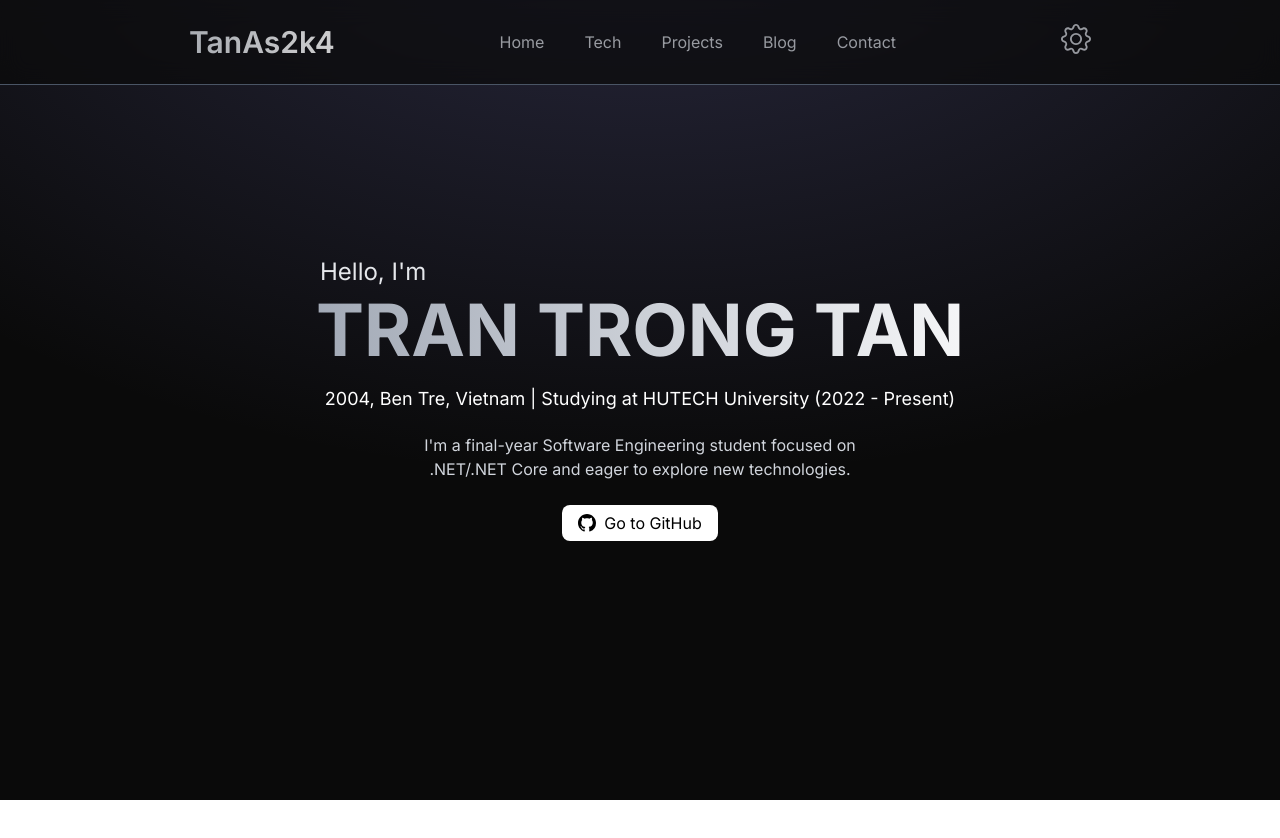
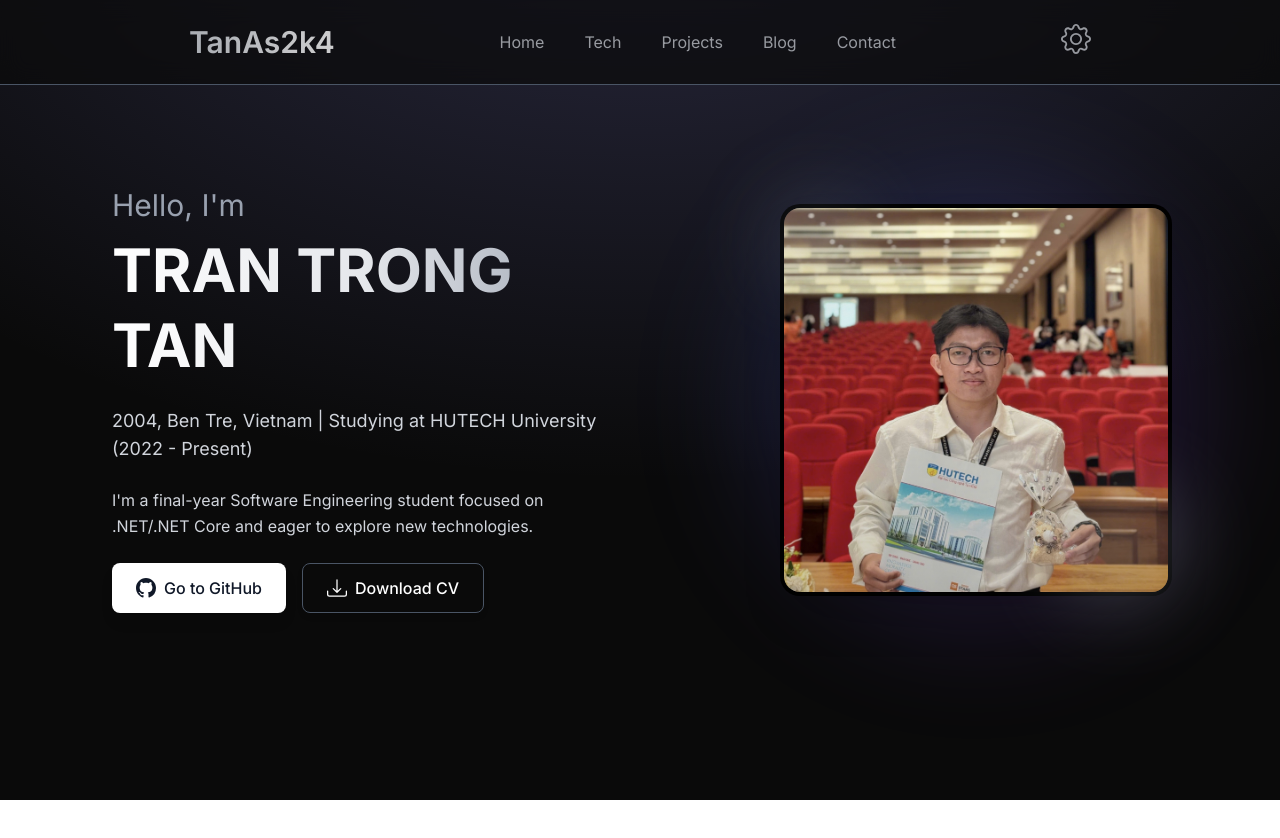
Before and after one commit to Tanas2k4/Portfolio, a React (Vite) app: page /home in a window 1280 px wide. Shown: the top 838 px of the page. Built offline with nearby package versions, Linux system fonts and the light colour scheme.

Commit message:
add dowload button and image avatar

```diff
--- a/src/App.jsx
+++ b/src/App.jsx
@@ -10,6 +10,7 @@ import ZeinIDE from "./pages/ZeinIDE";
 import HutechIDE from "./pages/HutechIDE";
 import Footer from "./components/Footer";
 import { AppProvider, useApp } from "./context/AppContext";
+import Blog from "./components/Blog";
 
 function ScrollToTop() {
   const { pathname } = useLocation();
@@ -39,6 +40,7 @@ function AppContent() {
             <Intro />
             <Tech />
             <Projects />
+            <Blog />
             <Contact />
 
           </main>
--- /dev/null
+++ b/src/components/Blog.jsx
@@ -0,0 +1,5 @@
+import React from "react";
+
+export default function Blog() {
+  return <div id="blog"></div>;
+}
--- a/src/components/Intro.jsx
+++ b/src/components/Intro.jsx
@@ -1,7 +1,7 @@
 import { motion } from "framer-motion";
-import { BsGithub } from "react-icons/bs";
+import { BsDownload, BsGithub } from "react-icons/bs";
 import { useApp } from "../context/AppContext";
-
+import avatarIntro from "../assets/avatar.JPEG";
 const Intro = () => {
   const { theme, language, t } = useApp();
 
@@ -9,70 +9,153 @@ const Intro = () => {
     <div
       id="home"
       className="flex min-h-screen w-full items-center justify-center p-4 sm:p-6 md:p-8 lg:p-12"
-      style={{ fontFamily: language === "vi" ? "Inter, sans-serif" : "inherit" }}
+      style={{
+        fontFamily: language === "vi" ? "Inter, sans-serif" : "inherit",
+      }}
     >
-      <div className="container mx-auto flex flex-col items-center justify-center gap-3 max-w-[800px] w-full">
-        {/* Header Section */}
+      <div className="container mx-auto max-w-6xl w-full">
+        <div className="grid grid-cols-1 lg:grid-cols-2 gap-8 lg:gap-12 items-center">
+          {/* Left Column - Text Content */}
           <motion.div
-          initial={{ y: -50, opacity: 0 }}
-          animate={{ y: 0, opacity: 1 }}
+            initial={{ x: -50, opacity: 0 }}
+            animate={{ x: 0, opacity: 1 }}
             transition={{ duration: 0.8, delay: 0.2, ease: "easeOut" }}
-          className="flex flex-col w-full"
+            className="flex flex-col gap-6 order-2 lg:order-1"
           >
+            {/* Header */}
+            <div className="flex flex-col">
               <h1
-            className={`text-center sm:text-left pl-4 md:pl-20 text-2xl sm:text-3xl lg:text-2xl font-heading font-normal leading-[1.1] ${
-              theme === "light" ? "text-gray-800" : "text-gray-200"
+                className={`text-2xl sm:text-3xl font-heading font-normal leading-tight ${
+                  theme === "light" ? "text-gray-600" : "text-gray-400"
                 }`}
               >
                 {t.helloIm}
               </h1>
               <h2
-            className={`text-center text-4xl sm:text-5xl lg:text-7xl font-heading font-extrabold leading-[1.1] mt-1 ${
+                className={`text-4xl sm:text-5xl lg:text-6xl xl:text-6xl font-heading font-extrabold leading-tight mt-2 ${
                   theme === "light"
-                ? "bg-gradient-to-l from-gray-800 to-gray-600 bg-clip-text text-transparent"
-                : "bg-gradient-to-l from-white to-gray-400 bg-clip-text text-transparent"
+                    ? "bg-gradient-to-r from-gray-900 via-gray-800 to-gray-700 bg-clip-text text-transparent"
+                    : "bg-gradient-to-r from-white via-gray-200 to-gray-400 bg-clip-text text-transparent"
                 }`}
               >
                 {t.myname}
               </h2>
-        </motion.div>
+            </div>
 
-        <motion.div
-          initial={{ y: 50, opacity: 0 }}
-          animate={{ y: 0, opacity: 1 }}
-          transition={{ duration: 0.8, delay: 0.4, ease: "easeOut" }}
-          className="flex flex-col items-center text-center"
-        >
+            {/* Location */}
             <p
-            className={`text-sm sm:text-base lg:text-lg font-body font-light mt-1 ${
-              theme === "light" ? "text-gray-700" : "text-white"
+              className={`text-base sm:text-lg font-body font-light flex items-center gap-2 ${
+                theme === "light" ? "text-gray-600" : "text-gray-300"
               }`}
             >
               {t.location}
             </p>
 
+            {/* Description */}
             <p
-            className={`text-sm sm:text-base font-body font-normal max-w-md sm:max-w-lg mx-auto mt-5 text-center leading-6 ${
+              className={`text-sm sm:text-base font-body font-normal leading-relaxed max-w-xl ${
                 theme === "light" ? "text-gray-600" : "text-gray-300"
               }`}
             >
               {t.introDescription}
             </p>
 
-          <a
+            {/* CTA Button */}
+            <div className="flex gap-4">
+              {/* GitHub */}
+              <motion.a
                 href="https://github.com/TanAs2k4"
                 target="_blank"
                 rel="noopener noreferrer"
-            className={`h-9 px-4 py-2 flex items-center gap-2 rounded-lg transition-colors duration-300 mt-6 ${
+                whileHover={{ scale: 1.05 }}
+                whileTap={{ scale: 0.95 }}
+                className={`inline-flex items-center gap-2 px-6 py-3 rounded-lg font-medium transition-all duration-300 shadow-lg ${
                   theme === "light"
-                ? "bg-gray-800 text-white hover:bg-gray-700"
-                : "bg-white text-black hover:bg-gray-300"
+                    ? "bg-gray-900 text-white hover:bg-gray-800 hover:shadow-xl"
+                    : "bg-white text-gray-900 hover:bg-gray-100 hover:shadow-2xl"
                 }`}
               >
-            <BsGithub size={18} />
+                <BsGithub size={20} />
                 {t.goToGithub}
-          </a>
+              </motion.a>
+
+              {/* Download CV */}
+              <motion.a
+                href="/cv/TranTrongTan-Backend-Intern CV.pdf"
+                target="_blank"
+                rel="noopener noreferrer"
+                whileHover={{ scale: 1.05 }}
+                whileTap={{ scale: 0.95 }}
+                className={`inline-flex items-center gap-2 px-6 py-3 rounded-lg font-medium transition-all duration-300 border shadow-md ${
+                  theme === "light"
+                    ? "border-gray-300 text-gray-900 hover:bg-gray-100 hover:shadow-lg"
+                    : "border-gray-600 text-white hover:bg-gray-800 hover:shadow-xl"
+                }`}
+              >
+                <BsDownload size={20} />
+                {t.downloadCV}
+              </motion.a>
+            </div>
           </motion.div>
+
+          {/* Right Column - Image */}
+          <motion.div
+            initial={{ x: 50, opacity: 0 }}
+            animate={{ x: 0, opacity: 1 }}
+            transition={{ duration: 0.8, delay: 0.4, ease: "easeOut" }}
+            className="flex justify-center lg:justify-end order-1 lg:order-2"
+          >
+            <div className="relative">
+              {/* Decorative Background Elements */}
+              <div
+                className={`absolute inset-0 rounded-full blur-3xl opacity-20 ${
+                  theme === "light"
+                    ? "bg-gradient-to-br from-blue-400 to-purple-400"
+                    : "bg-gradient-to-br from-blue-500 to-purple-500"
+                }`}
+                style={{ transform: "scale(1.1)" }}
+              />
+
+              {/* Image Container */}
+              <div className="relative">
+                <div
+                  className={`relative w-64 h-64 sm:w-72 sm:h-72 lg:w-80 lg:h-80 xl:w-96 xl:h-96 rounded-2xl overflow-hidden shadow-2xl ${
+                    theme === "light"
+                      ? "ring-4 ring-gray-200"
+                      : "ring-4 ring-gray-00"
+                  }`}
+                >
+                  <img
+                    src={avatarIntro}
+                    alt="Profile"
+                    className="w-full h-full object-cover"
+                  />
+
+                  {/* Gradient Overlay */}
+                  <div
+                    className={`absolute inset-0 pointer-events-none ${
+                      theme === "light"
+                        ? "bg-gradient-to-t from-white/10 to-transparent"
+                        : "bg-gradient-to-t from-black/20 to-transparent"
+                    }`}
+                  />
+                </div>
+
+                {/* Decorative Corner Elements */}
+                <div
+                  className={`absolute -top-4 -left-4 w-24 h-24 rounded-full blur-2xl opacity-30 ${
+                    theme === "light" ? "bg-gray-200" : "bg-gray-500"
+                  }`}
+                />
+                <div
+                  className={`absolute -bottom-4 -right-4 w-32 h-32 rounded-full blur-2xl opacity-30 ${
+                    theme === "light" ? "bg-gray-300" : "bg-gray-400"
+                  }`}
+                />
+              </div>
+            </div>
+          </motion.div>
+        </div>
       </div>
     </div>
   );
--- a/src/components/Navbar.jsx
+++ b/src/components/Navbar.jsx
@@ -64,7 +64,7 @@ const Navbar = () => {
             {t.projects}
           </li>
         </a>
-        <a href="#Blog" className="nav-link">
+        <a href="#blog" className="nav-link">
           <li
             className={`opacity-70 hover:opacity-100 transition-opacity duration-300 cursor-pointer ${
               theme === "light" ? "text-gray-700" : "text-gray-300"
--- a/src/context/AppContext.jsx
+++ b/src/context/AppContext.jsx
@@ -74,6 +74,7 @@ export const AppProvider = ({ children }) => {
       location: "2004, Ben Tre, Vietnam | Studying at HUTECH University (2022 - Present)",
       introDescription: "I'm a final-year Software Engineering student focused on .NET/.NET Core and eager to explore new technologies.",
       goToGithub: "Go to GitHub",
+      downloadCV: "Download CV",
       // Tech
       technologies: "Technologies",
       // Projects
@@ -144,6 +145,7 @@ export const AppProvider = ({ children }) => {
       location: "2004, Bến Tre, Việt Nam | Đang học tại Đại học HUTECH (2022 - Hiện tại)",
       introDescription: "Tôi là sinh viên năm cuối ngành Công nghệ hần mềm, quen với .NET nhưng mà đang crush Spring.",
       goToGithub: "Đến GitHub",
+      downloadCV: "Tải CV",
       // Tech
       technologies: "Công nghệ",
       // Projects
```
Also changed, not shown: src/assets/avatar.JPEG (added), 1 other file (tests, documents, lock files or other folders). Lines whose indentation alone changed are shown as unchanged.
